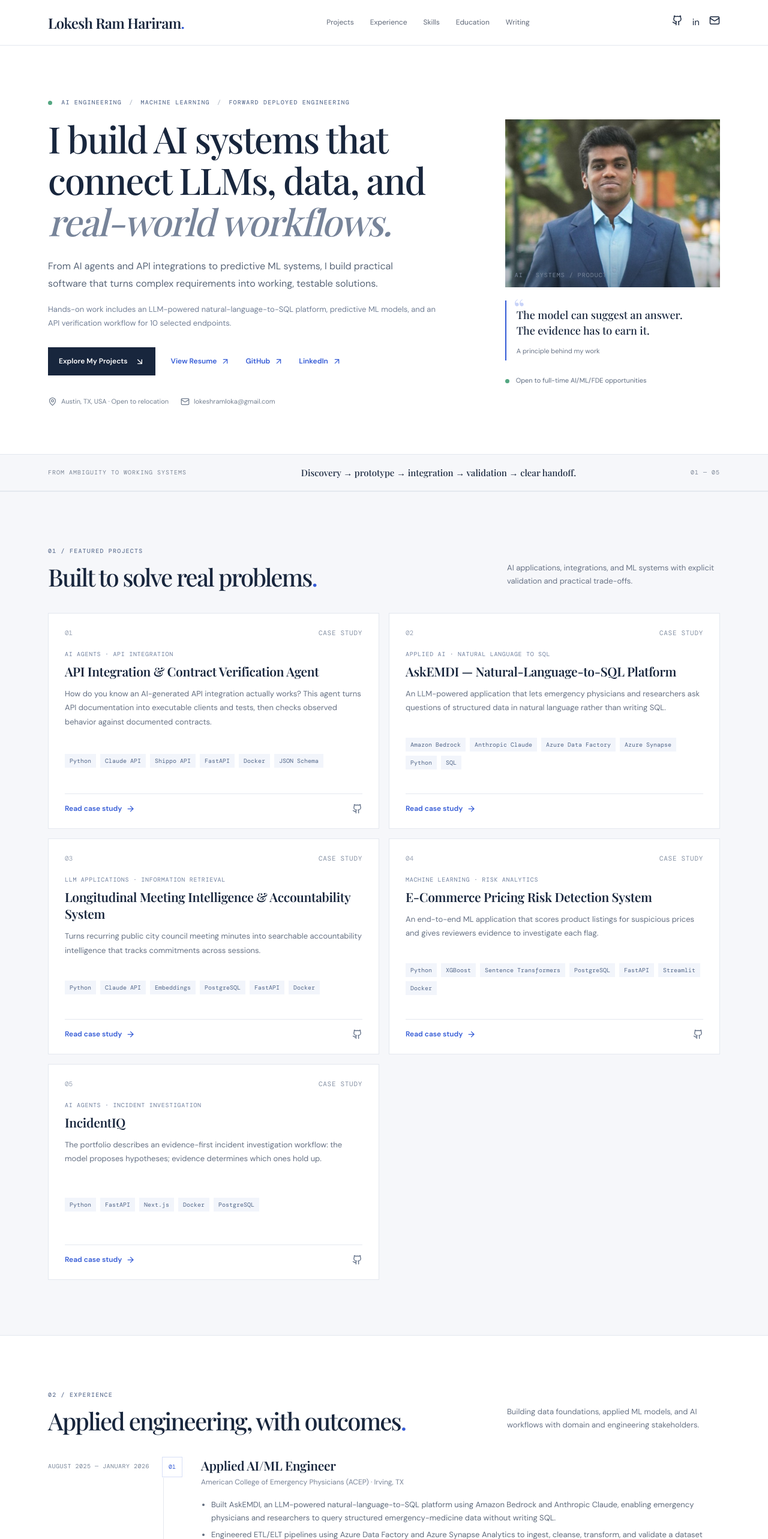
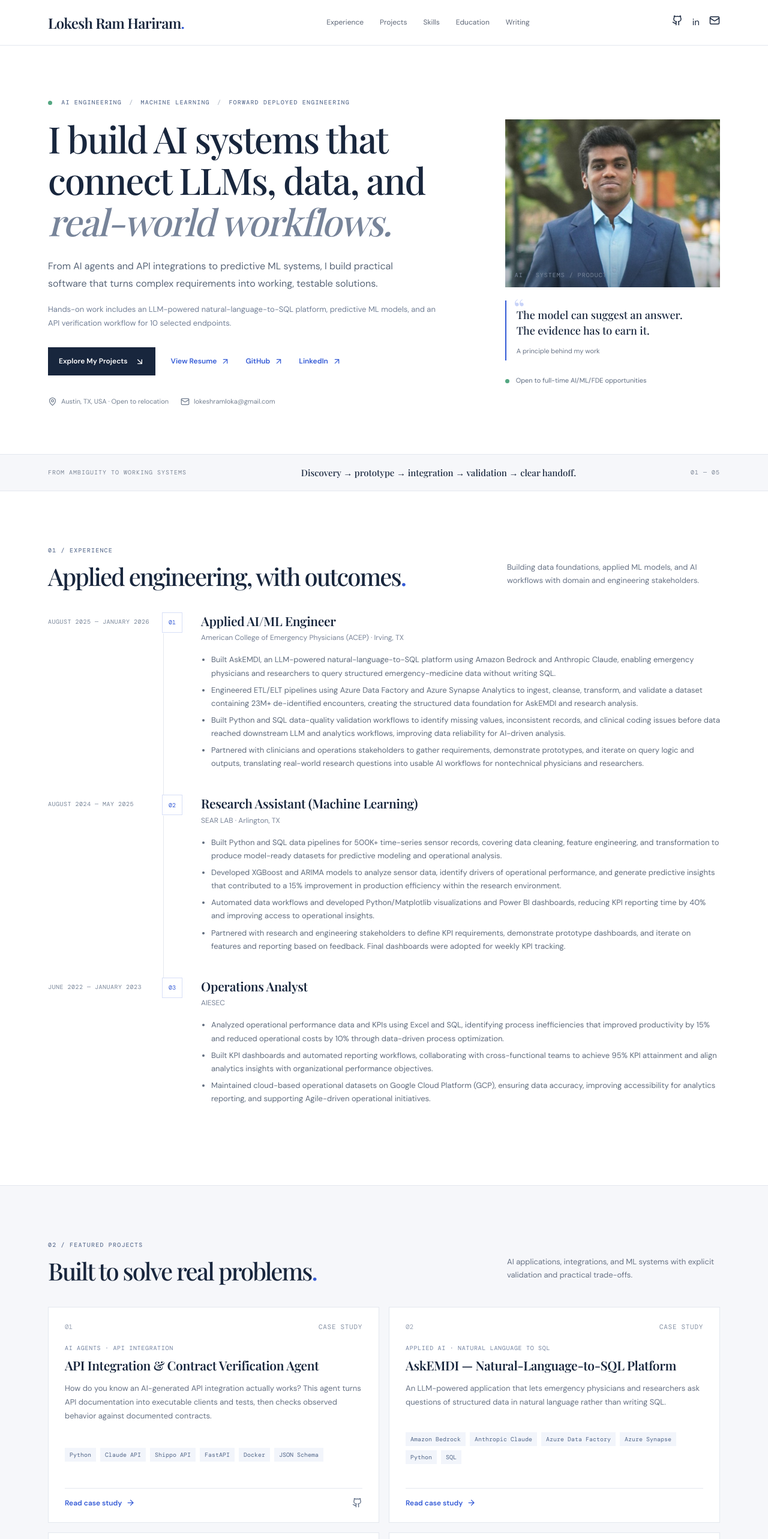
Before and after one commit to lokeshram1/lokesh-portfolio, a Next.js app: page / in a window 1280 px wide. Shown: the top 2566 px of the page at 60% size. Built offline with nearby package versions, Linux system fonts and the light colour scheme; a web font is replaced by a local one.

Commit message:
Move professional experience above projects

```diff
--- a/app/page.tsx
+++ b/app/page.tsx
@@ -6,7 +6,7 @@ const icons = [BrainCircuit, Code2, Database, Workflow];
 
 export default function Home() {
   return <main>
-    <header className="topbar"><a className="wordmark" href="#home">Lokesh Ram Hariram<span>.</span></a><nav aria-label="Main navigation"><a href="#projects">Projects</a><a href="#experience">Experience</a><a href="#skills">Skills</a><a href="#education">Education</a><a href="#writing">Writing</a></nav><div className="socials"><a aria-label="GitHub" href={githubProfile} target="_blank" rel="noreferrer"><Github size={18}/></a>{linkedInUrl && <a aria-label="LinkedIn" href={linkedInUrl} target="_blank" rel="noopener noreferrer">in</a>}<a aria-label="Email" href={`mailto:${email}`}><Mail size={18}/></a></div></header>
+    <header className="topbar"><a className="wordmark" href="#home">Lokesh Ram Hariram<span>.</span></a><nav aria-label="Main navigation"><a href="#experience">Experience</a><a href="#projects">Projects</a><a href="#skills">Skills</a><a href="#education">Education</a><a href="#writing">Writing</a></nav><div className="socials"><a aria-label="GitHub" href={githubProfile} target="_blank" rel="noreferrer"><Github size={18}/></a>{linkedInUrl && <a aria-label="LinkedIn" href={linkedInUrl} target="_blank" rel="noopener noreferrer">in</a>}<a aria-label="Email" href={`mailto:${email}`}><Mail size={18}/></a></div></header>
 
     <section className="hero wrap" id="home">
       <div className="hero-copy"><p className="eyebrow"><span className="status-dot"/> AI ENGINEERING <i>/</i> MACHINE LEARNING <i>/</i> FORWARD DEPLOYED ENGINEERING</p><h1>I build AI systems that connect LLMs, data, and <em>real-world workflows.</em></h1><p className="intro">From AI agents and API integrations to predictive ML systems, I build practical software that turns complex requirements into working, testable solutions.</p><p className="credibility">Hands-on work includes an LLM-powered natural-language-to-SQL platform, predictive ML models, and an API verification workflow for 10 selected endpoints.</p><div className="hero-actions"><a className="button primary" href="#projects">Explore My Projects <ArrowDownRight size={16}/></a><a className="text-link" href="/Lokesh-Ram-Resume.pdf" target="_blank" rel="noreferrer">View Resume <ArrowUpRight size={15}/></a><a className="text-link" href={githubProfile} target="_blank" rel="noreferrer">GitHub <ArrowUpRight size={15}/></a>{linkedInUrl && <a className="text-link" href={linkedInUrl} target="_blank" rel="noopener noreferrer">LinkedIn <ArrowUpRight size={15}/></a>}</div><div className="hero-meta"><span><MapPin size={15}/> Austin, TX, USA · Open to relocation</span><span><Mail size={15}/> <a href={`mailto:${email}`}>{email}</a></span></div></div>
@@ -14,10 +14,10 @@ export default function Home() {
     </section>
 
     <section className="intro-strip"><div className="wrap strip-inner"><span>FROM AMBIGUITY TO WORKING SYSTEMS</span><p>Discovery → prototype → integration → validation → clear handoff.</p><span className="strip-index">01 — 05</span></div></section>
+    <section className="section wrap" id="experience"><div className="section-top"><div><p className="eyebrow">01 / EXPERIENCE</p><h2>Applied engineering, with outcomes<span>.</span></h2></div><p className="section-summary">Building data foundations, applied ML models, and AI workflows with domain and engineering stakeholders.</p></div><div className="timeline">{experience.map((job, i) => <article className="timeline-item" key={job.role}><div className="timeline-date">{job.date}</div><div className="timeline-marker">0{i+1}</div><div className="timeline-content"><h3>{job.role}</h3><p className="timeline-org">{job.location ? `${job.org} · ${job.location}` : job.org}</p><ul>{job.bullets.map(b => <li key={b}>{b}</li>)}</ul></div></article>)}</div></section>
+    <section className="section projects-section" id="projects"><div className="wrap"><div className="section-top"><div><p className="eyebrow">02 / FEATURED PROJECTS</p><h2>Built to solve real problems<span>.</span></h2></div><p className="section-summary">AI applications, integrations, and ML systems with explicit validation and practical trade-offs.</p></div><div className="project-grid">{projects.map((p) => <article className="project-card" key={p.slug}><div className="project-card-top"><span>{p.number}</span><span className="project-kind">CASE STUDY</span></div><p className="project-category">{p.category}</p><h3>{p.title}</h3><p className="project-desc">{p.summary}</p><div className="tags">{p.stack.map(t => <span key={t}>{t}</span>)}</div><div className="card-actions"><a className="card-link" href={`/projects/${p.slug}`}>Read case study <ArrowRight size={15}/></a>{p.github && <a className="icon-link" aria-label={`${p.title} GitHub profile`} href={p.github} target="_blank" rel="noreferrer"><Github size={17}/></a>}</div></article>)}</div></div></section>
 
-    <section className="section projects-section" id="projects"><div className="wrap"><div className="section-top"><div><p className="eyebrow">01 / FEATURED PROJECTS</p><h2>Built to solve real problems<span>.</span></h2></div><p className="section-summary">AI applications, integrations, and ML systems with explicit validation and practical trade-offs.</p></div><div className="project-grid">{projects.map((p) => <article className="project-card" key={p.slug}><div className="project-card-top"><span>{p.number}</span><span className="project-kind">CASE STUDY</span></div><p className="project-category">{p.category}</p><h3>{p.title}</h3><p className="project-desc">{p.summary}</p><div className="tags">{p.stack.map(t => <span key={t}>{t}</span>)}</div><div className="card-actions"><a className="card-link" href={`/projects/${p.slug}`}>Read case study <ArrowRight size={15}/></a>{p.github && <a className="icon-link" aria-label={`${p.title} GitHub profile`} href={p.github} target="_blank" rel="noreferrer"><Github size={17}/></a>}</div></article>)}</div></div></section>
 
-    <section className="section wrap" id="experience"><div className="section-top"><div><p className="eyebrow">02 / EXPERIENCE</p><h2>Applied engineering, with outcomes<span>.</span></h2></div><p className="section-summary">Building data foundations, applied ML models, and AI workflows with domain and engineering stakeholders.</p></div><div className="timeline">{experience.map((job, i) => <article className="timeline-item" key={job.role}><div className="timeline-date">{job.date}</div><div className="timeline-marker">0{i+1}</div><div className="timeline-content"><h3>{job.role}</h3><p className="timeline-org">{job.location ? `${job.org} · ${job.location}` : job.org}</p><ul>{job.bullets.map(b => <li key={b}>{b}</li>)}</ul></div></article>)}</div></section>
 
     <section className="section skills-section" id="skills"><div className="wrap"><div className="section-top"><div><p className="eyebrow">03 / TECHNICAL TOOLKIT</p><h2>Skills grounded in the work<span>.</span></h2></div><p className="section-summary">A practical toolkit across AI application development, data systems, ML, and delivery.</p></div><div className="skills-grid">{skills.map(({title, items}, i) => { const Icon = icons[i % icons.length]; return <article className="skill-card" key={title}><div className="skill-icon"><Icon size={20}/></div><h3>{title}</h3><div className="skill-tags">{items.map(item => <span key={item}>{item}</span>)}</div></article>; })}</div></div></section>
 
```
